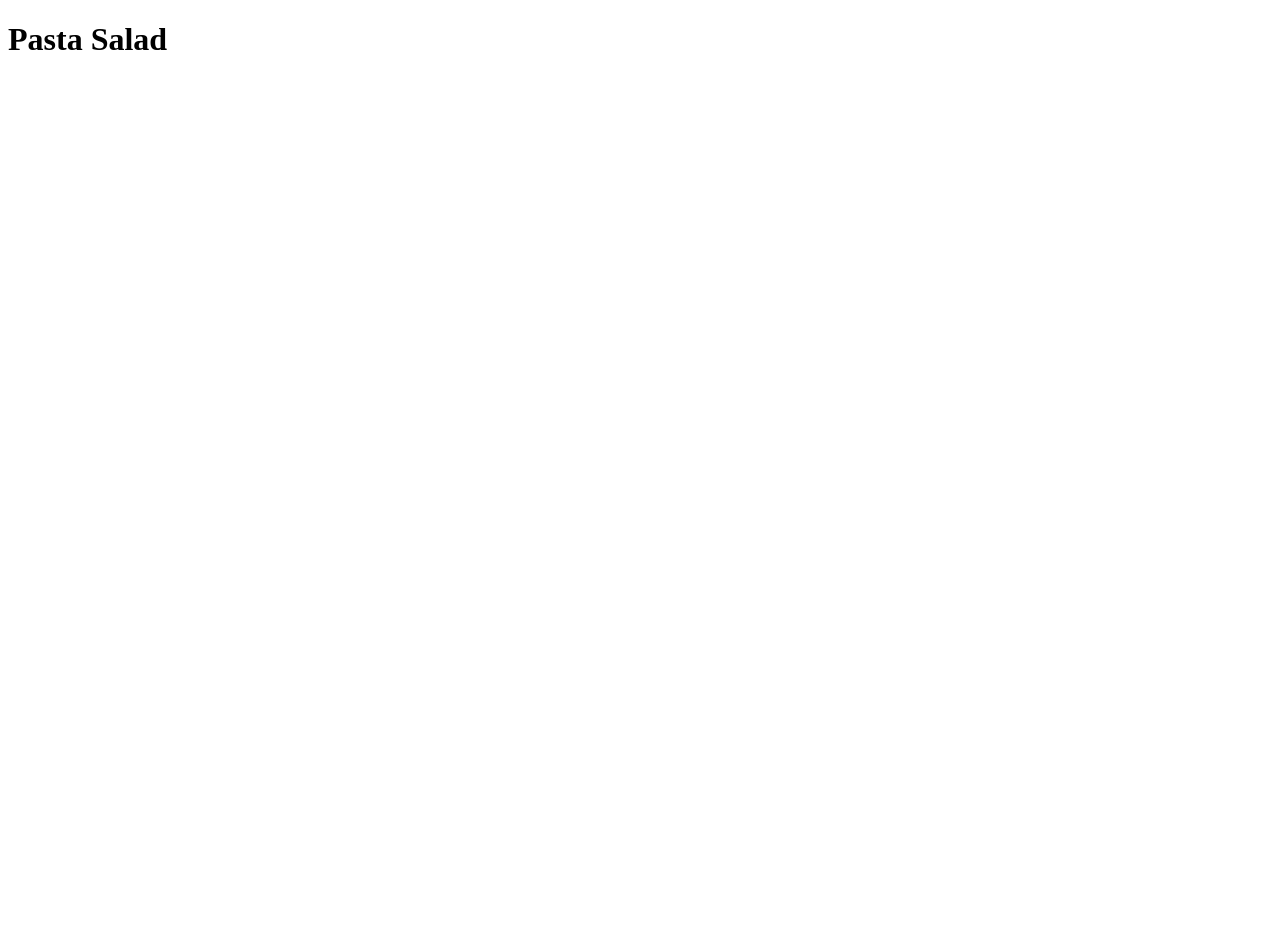
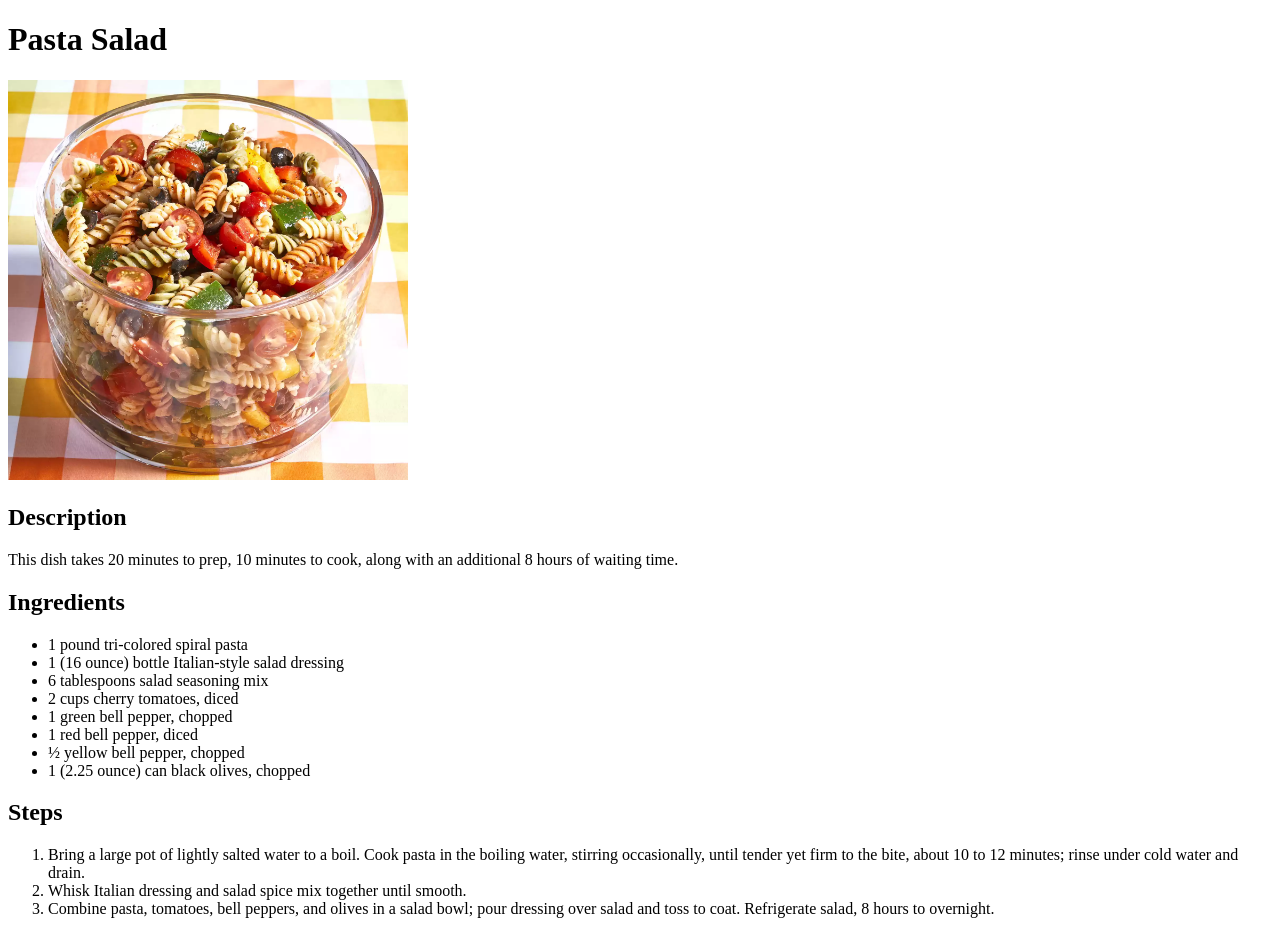
Before and after one commit to jdplumst/odin-recipes, a plain HTML site: page recipes/pasta_salad.html in a window 1280 px wide. Before the commit the page ends 800 px from the top, so only its background shows below. Drawn offline with Linux system fonts and the light colour scheme.

Commit message:
Add recipe content to pasta_salad.html

```diff
--- a/recipes/pasta_salad.html
+++ b/recipes/pasta_salad.html
@@ -8,5 +8,30 @@
 </head>
 <body>
     <h1>Pasta Salad</h1>
+
+    <img src="../images/pasta_salad.webp" width="400" height="400" alt="Pasta Salad">
+    <h2>Description</h2>
+    <p>This dish takes 20 minutes to prep, 10 minutes to cook, along with an additional 8 hours of waiting time.</p>
+
+    <h2>Ingredients</h2>
+    <ul>
+        <li>1 pound tri-colored spiral pasta</li>
+        <li>1 (16 ounce) bottle Italian-style salad dressing</li>
+        <li>6 tablespoons salad seasoning mix</li>
+        <li>2 cups cherry tomatoes, diced</li>
+        <li>1 green bell pepper, chopped</li>
+        <li>1 red bell pepper, diced</li>
+        <li>½ yellow bell pepper, chopped</li>
+        <li>1 (2.25 ounce) can black olives, chopped</li>
+    </ul>
+
+    <h2>Steps</h2>
+    <ol>
+        <li>Bring a large pot of lightly salted water to a boil. Cook pasta in the boiling water, stirring occasionally,
+            until tender yet firm to the bite, about 10 to 12 minutes; rinse under cold water and drain.</li>
+        <li>Whisk Italian dressing and salad spice mix together until smooth.</li>
+        <li>Combine pasta, tomatoes, bell peppers, and olives in a salad bowl; pour dressing over salad and toss to coat. Refrigerate salad,
+            8 hours to overnight.</li>
+    </ol>
 </body>
 </html>
```
Also changed, not shown: images/pasta_salad.webp (added).
